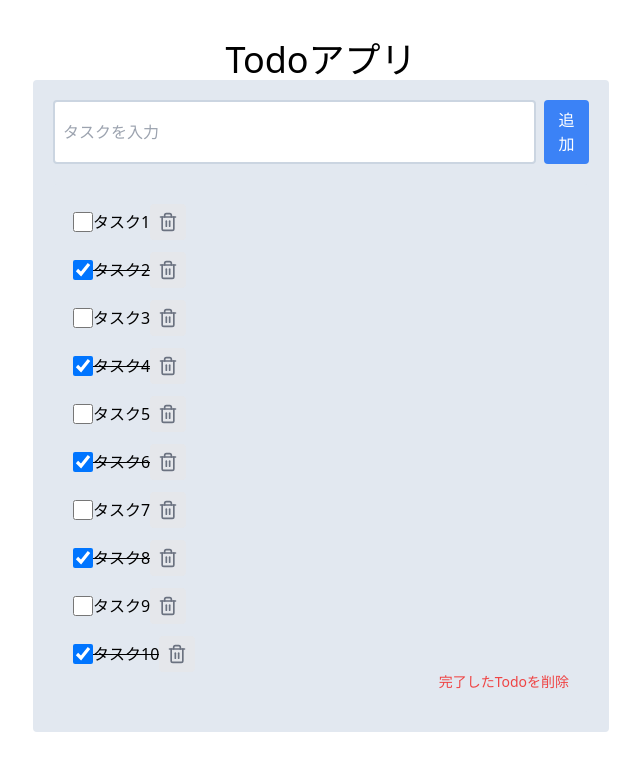
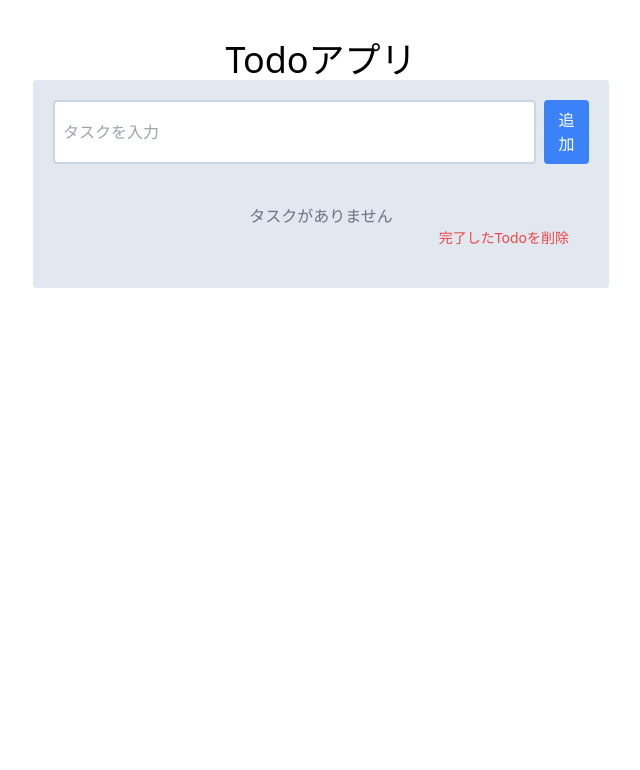
Before and after one commit to nansystem/react-todo, a React (Vite) app: page / in a window 1280 px wide. Shown: the top 770 px of the page, without its empty margins (319-959 px from the left). Built offline with nearby package versions, Linux system fonts and the light colour scheme.

Commit message:
feat: useEffectを使ってlocalStorageに保存する

```diff
--- a/src/App.tsx
+++ b/src/App.tsx
@@ -1,11 +1,21 @@
-import { useState } from 'react';
+import { useEffect, useState } from 'react';
 import { TodoList } from './components/TodoList';
 import { AddTodoForm } from './components/AddTodoForm';
 import { TodoSummary } from './components/TodoSummary';
-import { dummyTodoList } from './data/dummyTodoList';
+import { Todo } from './types/todo';
 
 function App() {
-  const [todoList, setTodoList] = useState(dummyTodoList);
+  const [todoList, setTodoList] = useState<Todo[]>(() => {
+    const localStroageTodoList = localStorage.getItem('todoList');
+    if (localStroageTodoList) {
+      return JSON.parse(localStroageTodoList);
+    }
+    return [];
+  });
+
+  useEffect(() => {
+    localStorage.setItem('todoList', JSON.stringify(todoList));
+  }, [todoList]);
 
   const changeCompleted = (id: string) => {
     setTodoList((prevList) => {
```
